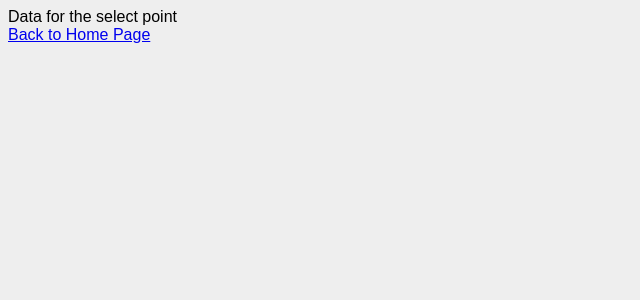
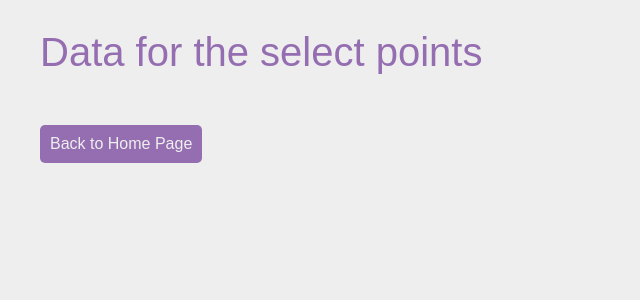
Before and after one commit to Kholoud731/Vodafone-Analysis-Challenge-, a React (Create React App) app: page /show/1 in a window 1280 px wide. Shown: the top 300 px of the page, without its empty margins (0-640 px from the left). Built offline with nearby package versions, Linux system fonts and the light colour scheme.

Commit message:
fixing the reducer to add a color list for each school line

```diff
--- a/src/components/Home.tsx
+++ b/src/components/Home.tsx
@@ -7,6 +7,7 @@ import { apiRequest } from "../actions";
 
 import MainPage from "./MainPage";
 import Loading from './Loading';
+import ThemeSwitch from "./ThemeSwitch";
 
 interface Props {}
 interface LinkStateProps{
@@ -24,6 +25,7 @@ const Home = ({data, apiRequest}: LinkProps)=> {
 
 
   useEffect(()=>{
+
     if(data.length === 0){
       apiRequest()
     }
@@ -36,7 +38,9 @@ const Home = ({data, apiRequest}: LinkProps)=> {
 
 
         {
-          data && <MainPage/>
+          data && <MainPage>
+            <ThemeSwitch/>
+          </MainPage>
         }
 
        {
--- a/src/components/MainPage.tsx
+++ b/src/components/MainPage.tsx
@@ -1,4 +1,5 @@
 import { connect } from 'react-redux'
+import React from 'react';
 import { AppState } from "../store/rootStore";
 import {  DataType} from "../actions/actionTypes";
 import { changeCountry, changeCamp, changeSchool, resetSchools } from "../actions";
@@ -6,10 +7,11 @@ import DropDown from "./DropDown";
 import './main.css'
 import Slide from './Slide';
 import Chart from './Chart';
-import ThemeSwitch from './ThemeSwitch';
 import Header from './Header';
 
-interface Props {}
+interface Props {
+    children: React.ReactNode
+}
 interface LinkStateProps{
     data: DataType[]
     country : string
@@ -27,7 +29,7 @@ type LinkProps = Props & LinkStateProps & LinkDispatchProps
 
 
 
-const MainPage = ({data,country,camp, school, changeSchool, changeCamp, changeCountry, resetSchools}: LinkProps)=>{
+const MainPage = ({children,data,country,camp, school, changeSchool, changeCamp, changeCountry, resetSchools}: LinkProps)=>{
 
 
 
@@ -77,7 +79,7 @@ return(
     <div className='pageSize'>
     <div className='container'>
         <Header/>
-        <ThemeSwitch/>
+        {children}
 
     </div>
 
--- a/src/components/ShowMonth.tsx
+++ b/src/components/ShowMonth.tsx
@@ -28,9 +28,11 @@ const ShowMonth = ({data, country, camp, school, filteredSchools}: LinkProps)=>{
         })
     })
     return (
-        <div>
-
-            <div>Data for the select point </div>
+        <div className='pageSize'>
+            <div  className ="header">
+                <div data-testid="head" className ="main">Data for the select points</div>
+                <Link className='home-button' to={'/'} >Back to Home Page </Link>
+            </div>
 
             <div>
                {displayedData && displayedData.map((data)=>{
@@ -60,7 +62,7 @@ const ShowMonth = ({data, country, camp, school, filteredSchools}: LinkProps)=>{
                 })
                })}
             </div>
-            <Link to={'/'} >Back to Home Page </Link>
+
         </div>
     )
 }
--- a/src/components/Slide.tsx
+++ b/src/components/Slide.tsx
@@ -67,16 +67,36 @@ const Slide = ({data, country, camp, school, color, filteredSchools,filterSchool
         if(e.target.classList[0] === 'active'){
             const color = e.target.getAttribute('color')
             removeSchool(e.target.value, color? color : '')
+            e.target.removeAttribute('color')
             e.target.checked = false
             e.target.style.backgroundColor= 'white'
-            e.target.className = 'active'
+            removeOne()
         }else{
+
+            if(filteredSchools[0] === ''){
+                console.log(colorArray[filteredSchools.length])
+                filterSchools(e.target.value, colorArray[0])
+                e.target.setAttribute('color',colorArray[0])
+                e.target.style.backgroundColor=colorArray[0]
+            }else{
+                console.log(colorArray[filteredSchools.length])
                 filterSchools(e.target.value, colorArray[filteredSchools.length])
                 e.target.setAttribute('color',colorArray[filteredSchools.length])
                 e.target.style.backgroundColor=colorArray[filteredSchools.length]
             }
+
+        }
         e.target.classList.toggle('active')
 
+    }
+    let count = 0
+    const addOn = ()=>{
+        count++
+        return count
+    }
+    const removeOne = ()=>{
+        count--
+        return count
     }
 
     return (
@@ -88,6 +108,8 @@ const Slide = ({data, country, camp, school, color, filteredSchools,filterSchool
 
             <div className='sections'>
                 {dataforEchSchool.map((elm, index) =>{
+                    if(filteredSchools.indexOf(elm[0].school) > -1 ){
+                        addOn()
                         return <div className='total input' key={elm[0].id}>
                         <div className='input'>
                         <input
@@ -96,18 +118,43 @@ const Slide = ({data, country, camp, school, color, filteredSchools,filterSchool
                         value={elm[0].school}
                         name="school"
                         style={{
-                            backgroundColor: color[index] ? color[index] : 'white'
+                           backgroundColor: color[ count -1],
+
                         }}
                         checked={filteredSchools.indexOf(elm[0].school) > -1 }
                         onChange={(e)=>onChangeHandler(e)}
                         />
                         </div>
                         <div style={{
-                            color: color[index] ? color[index] : 'gray'
+                           color: color[ count -1]
                         }}>
                         <span >{findNumberOfLessons(elm)}</span> lessons<div>in {elm[0].school}</div>
                         </div>
                         </div>
+                    } else{
+                        return <div className='total input' key={elm[0].id}>
+                        <div className='input'>
+                        <input
+                        className=''
+                        type="checkbox"
+                        value={elm[0].school}
+                        name="school"
+                        style={{
+                           backgroundColor: 'white',
+
+                        }}
+                        checked={filteredSchools.indexOf(elm[0].school) > -1 }
+                        onChange={(e)=>onChangeHandler(e)}
+                        />
+                        </div>
+                        <div style={{
+                           color: 'gray'
+                        }}>
+                        <span >{findNumberOfLessons(elm)}</span> lessons<div>in {elm[0].school}</div>
+                        </div>
+                        </div>
+                    }
+
                 })}
             </div>
 
--- a/src/components/ThemeSwitch.tsx
+++ b/src/components/ThemeSwitch.tsx
@@ -12,6 +12,8 @@ const ThemeSwitch = ()=>{
 
         if(window.localStorage.getItem('theme') && switchRef.current?.className !== 'active'){
             setTheme('Dark')
+            document.body.style.background = "#2d2c2c"
+            document.body.style.color = "white"
             switchRef.current?.classList.add("active")
             switchRef.current?.click()
         }
@@ -24,6 +26,8 @@ const ThemeSwitch = ()=>{
             window.localStorage.removeItem('theme')
             switchRef.current?.classList.remove("active")
             setTheme('')
+            document.body.style.background = "#eee"
+            document.body.style.color = "#2d2c2c"
         }else if(theme && switchRef.current?.className !== 'active'){
             window.localStorage.setItem('theme', 'Dark')
             switchRef.current?.classList.add("active")
--- a/src/components/main.css
+++ b/src/components/main.css
@@ -2,6 +2,13 @@
     font-family: Arial, "Helvetica Neue", Helvetica, sans-serif;
     background-color: #eee;
     box-sizing: border-box;
+    margin: 0;
+    padding: 0;
+}
+body{
+  margin: 0;
+  padding: 0;
+  height: 100vh;
 }
 
 .container{
@@ -220,3 +227,12 @@ input[type="checkbox"]:checked {
   width: 1260px;
   margin: auto;
 }
+
+.home-button{
+  display: inline-block;
+  text-decoration: none;
+  color: #eee;
+  background-color: #956eb1;
+  padding: 10px;
+  border-radius: 5px;
+}
```
Lines whose indentation alone changed are shown as unchanged.
